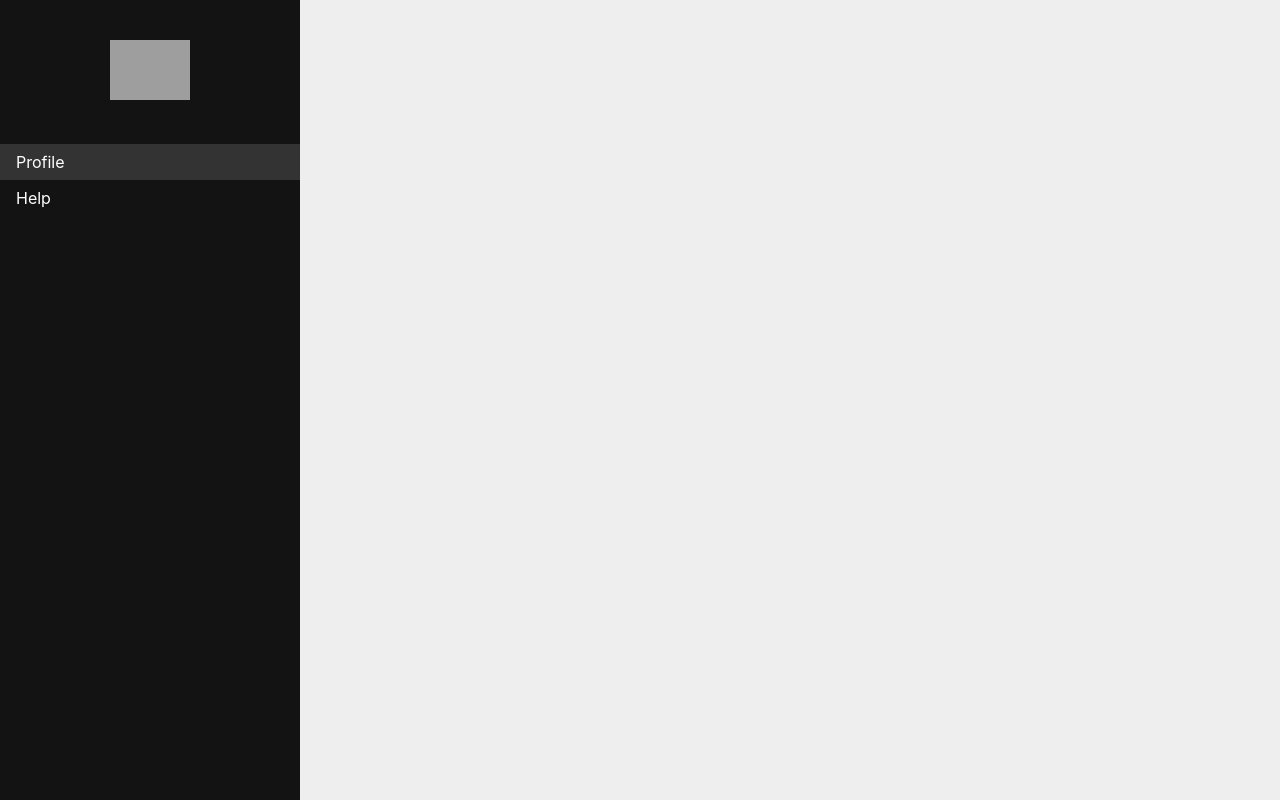
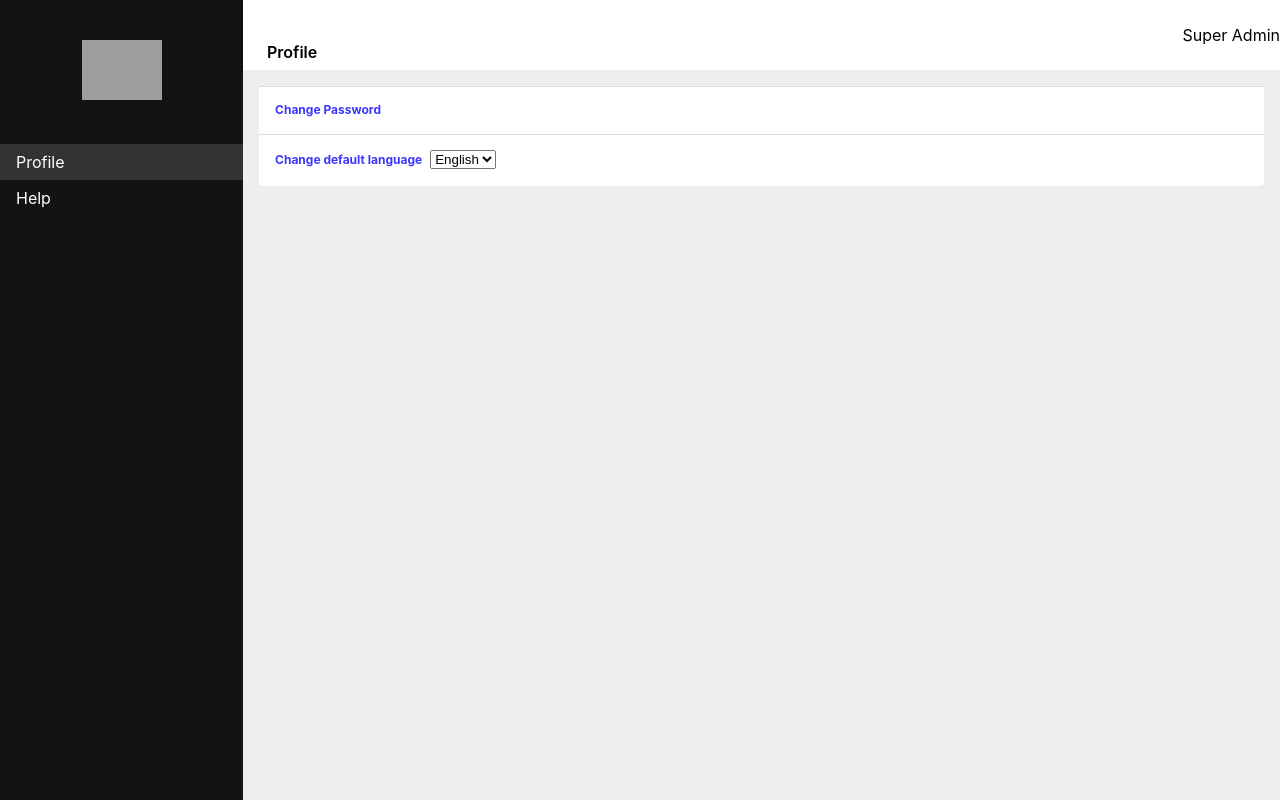
Before and after one commit to kevynsax/idex-code-challenge, a React (Create React App) app: page / in a window 1280 px wide. Built offline with nearby package versions, Linux system fonts and the light colour scheme; grey boxes are pictures that could not be loaded.

Commit message:
New attempt routes

```diff
--- a/src/App.js
+++ b/src/App.js
@@ -11,10 +11,10 @@ function App() {
             <div className="App">
                 <Sidebar/>
                 <Switch>
-                    <Route path="/idex/contactUs">
+                    <Route path="/contactUs">
                         <ContactUs/>
                     </Route>
-                    <Route path="/idex/" exact={true}>
+                    <Route path="/" exact={true}>
                         <Profile/>
                     </Route>
                 </Switch>
```
